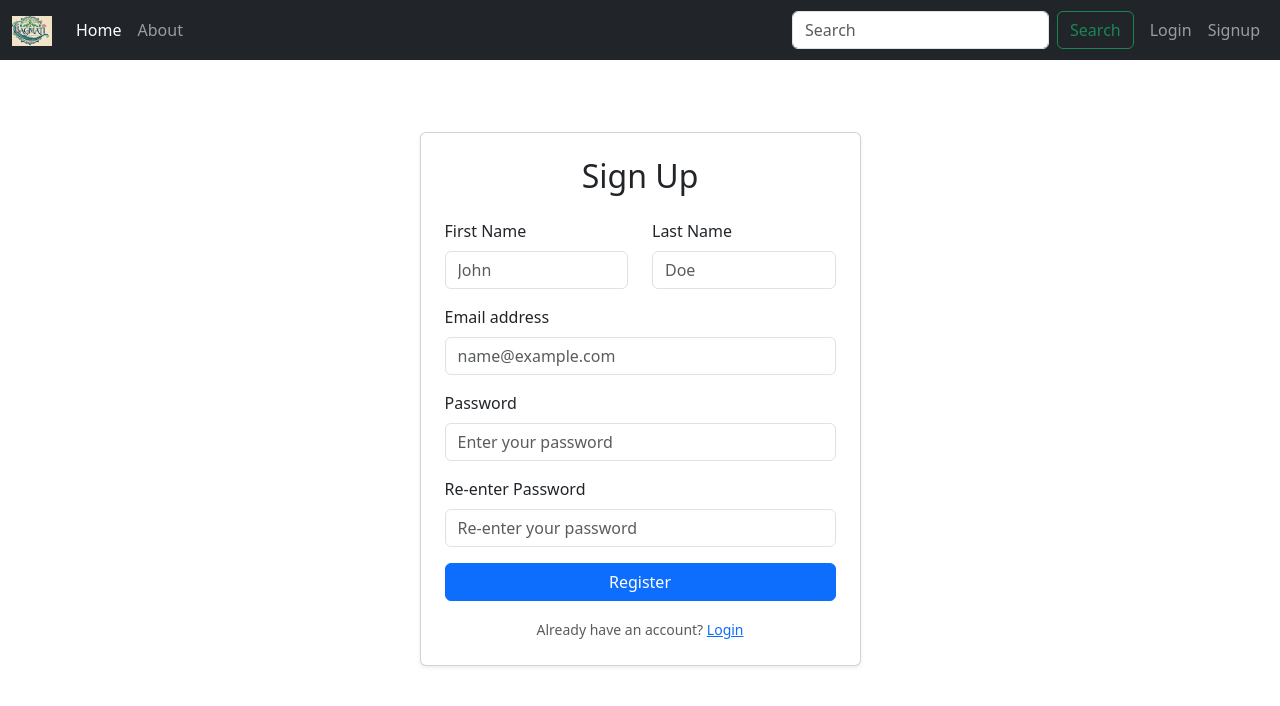
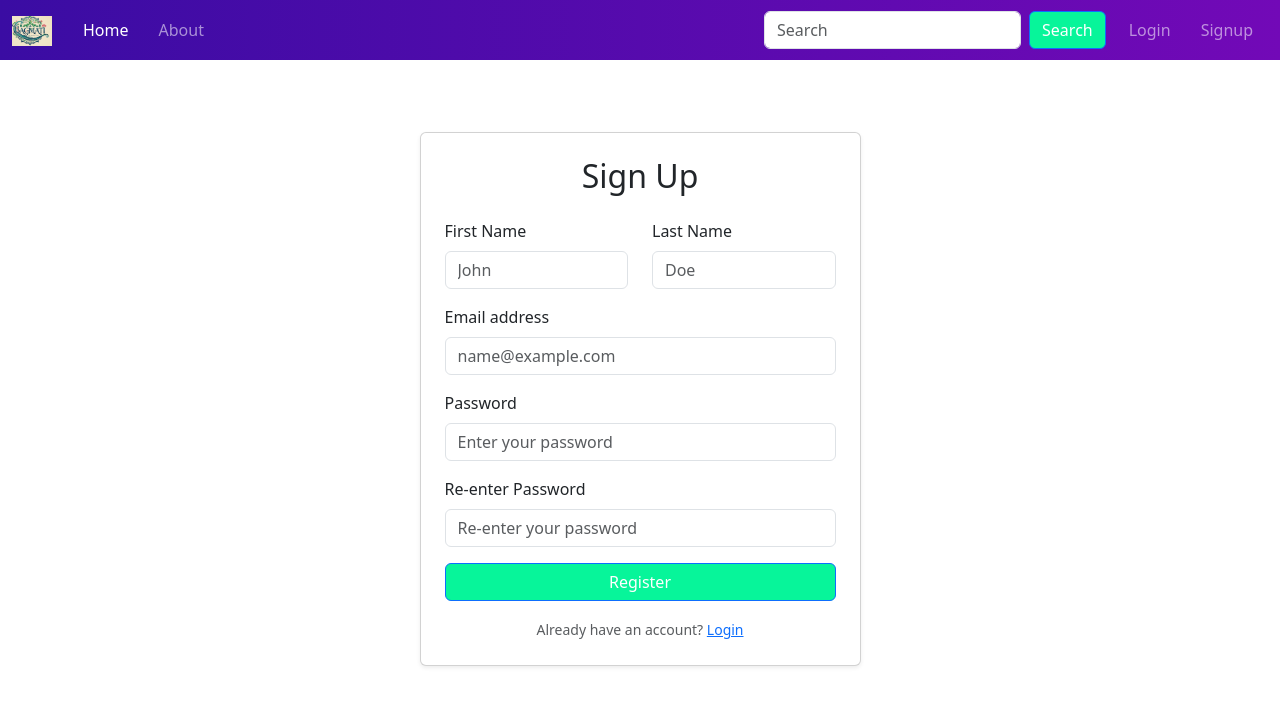
Before and after one commit to Nikhil-Magar/ecommerce-app, a React (Create React App) app: page /signup in a window 1280 px wide. Shown: the top 706 px of the page. Built offline with nearby package versions, Linux system fonts and the light colour scheme.

Commit message:
css update

```diff
--- a/src/App.css
+++ b/src/App.css
@@ -6,13 +6,6 @@
   height: 40vmin;
   pointer-events: none;
 }
-
-@media (prefers-reduced-motion: no-preference) {
-  .App-logo {
-    animation: App-logo-spin infinite 20s linear;
-  }
-}
-
 .App-header {
   background-color: #282c34;
   min-height: 100vh;
@@ -23,16 +16,64 @@
   font-size: calc(10px + 2vmin);
   color: white;
 }
+.navbar-nav .nav-item {
+  transition: all 0.3s ease;
+  border-radius: 8px;
+  margin: 0 5px;
+  border: 2px solid transparent;
+}
+
+.navbar-nav .nav-item:hover {
+  border: 2px solid #FF00FF;
+  background-color: rgba(255, 0, 255, 0.15);
+  box-shadow: 0 0 15px rgba(255, 0, 255, 0.8),
+              inset 0 0 10px rgba(255, 0, 255, 0.3);
+}
 
 .App-link {
   color: #61dafb;
 }
 
-@keyframes App-logo-spin {
-  from {
-    transform: rotate(0deg);
-  }
-  to {
-    transform: rotate(360deg);
-  }
+.form-control:hover {
+  border-color: #FF00FF;
+  box-shadow: 0 0 0 0.25rem rgba(255, 0, 255, 0.25);
 }
+
+.form-control:focus {
+  border-color: #FF00FF;
+  box-shadow: 0 0 0 0.25rem rgba(255, 0, 255, 0.25);
+}
+
+.btn-primary {
+  background-color: rgb(7, 245, 154) !important;
+}
+
+.btn-primary:hover {
+  background-color: rgb(97, 255, 6) !important;
+}
+.form-control:hover {
+  border-color: #FF00FF;
+  box-shadow: 0 0 8px rgba(255, 0, 255, 0.5);
+}
+
+.form-control:focus {
+  border-color: #FF00FF;
+  box-shadow: 0 0 0 0.25rem rgba(255, 0, 255, 0.5);
+}
+.search-btn {
+  background-color: rgb(94, 245, 7);
+  color: white;
+  border: 2px solid rgb(7, 245, 154);
+}
+
+.search-btn:hover {
+  background-color: rgb(97, 255, 6);
+  border-color: rgb(97, 255, 6);
+  color: white;
+}
+
+.search-btn:focus {
+  background-color: rgb(97, 255, 6);
+  border-color: rgb(97, 255, 6);
+  box-shadow: 0 0 0 0.25rem rgba(97, 255, 6, 0.5);
+}
--- a/src/components/Navbar.js
+++ b/src/components/Navbar.js
@@ -4,7 +4,7 @@ import Logo from "./Logo.png";
 
 export default function Navbar() {
   return (
-    <nav className="navbar navbar-expand-lg navbar-dark bg-dark" style={{ minHeight: '60px' }}>
+    <nav className="navbar navbar-expand-lg navbar-dark" style={{ minHeight: '60px', background: 'linear-gradient(90deg, #3A0CA3, #7209B7)' }}>
       <div className="container-fluid">
 
         <Link className="navbar-brand" to="/">
@@ -43,7 +43,7 @@ export default function Navbar() {
               placeholder="Search"
               aria-label="Search"
             />
-            <button className="btn btn-outline-success" type="submit">
+            <button className="btn btn-primary" type="submit">
               Search
             </button>
           </form>
```
